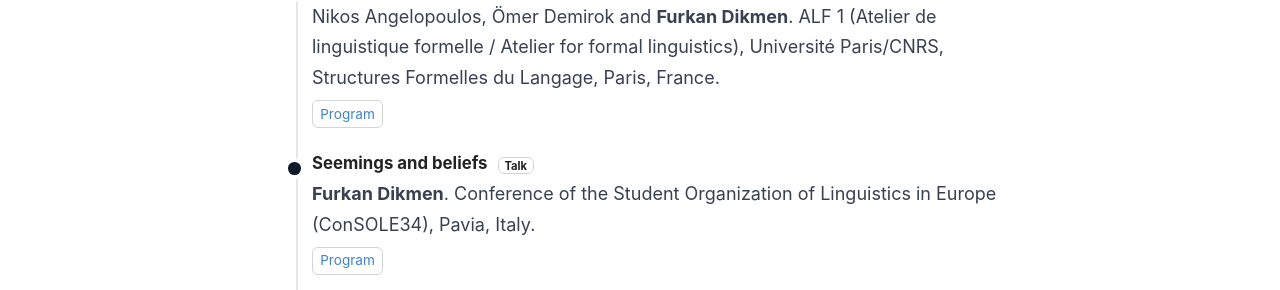
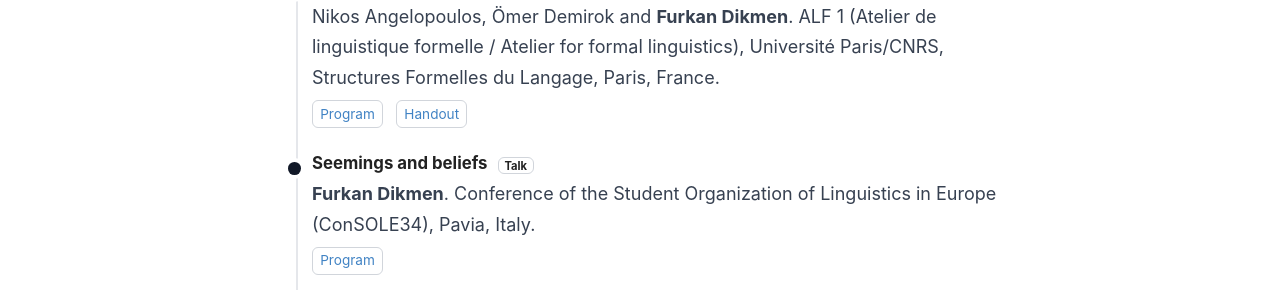
Before and after one commit to furkandikmen/furkandikmen.github.io, a Jekyll site: the page built from _pages/presentations.md, in a window 1280 px wide and 900 px high, scrolled down 301 px. Shown: the part 154-444 px from the top of the window. Built offline with Jekyll 4.4.1, drawn with Linux system fonts in a browser that asks for light colours.

Commit message:
Update presentations.md

```diff
--- a/_pages/presentations.md
+++ b/_pages/presentations.md
@@ -163,6 +163,7 @@
       </p>
       <p class="links">
         <a href="https://www.sfl.cnrs.fr/en/alf-1" target="_blank" rel="noopener noreferrer">Program</a>
+        <a href="https://www.sfl.cnrs.fr/en/alf-1" target="_blank" rel="noopener noreferrer">Handout</a>
       </p>
     </article>
 
```
